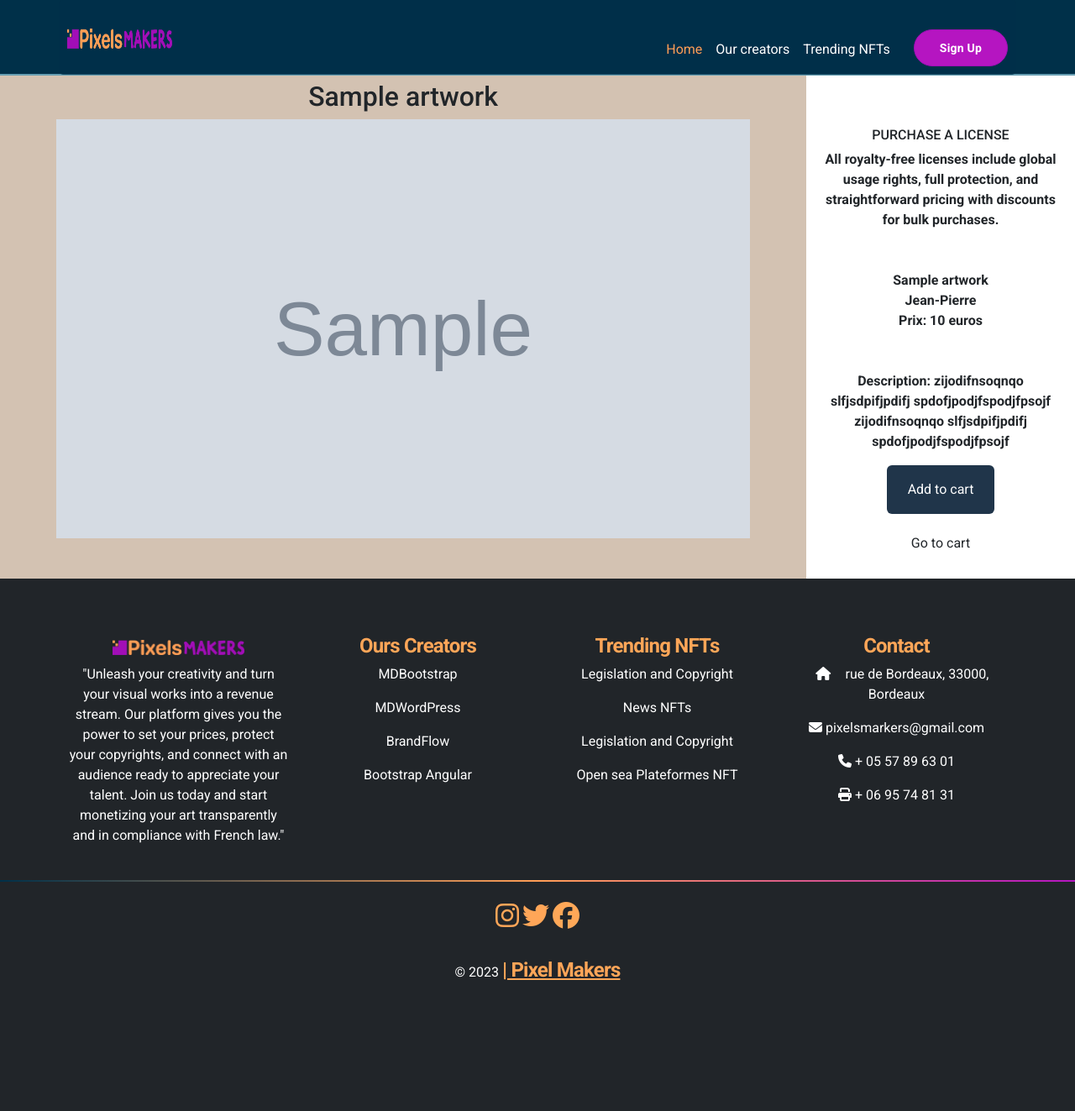
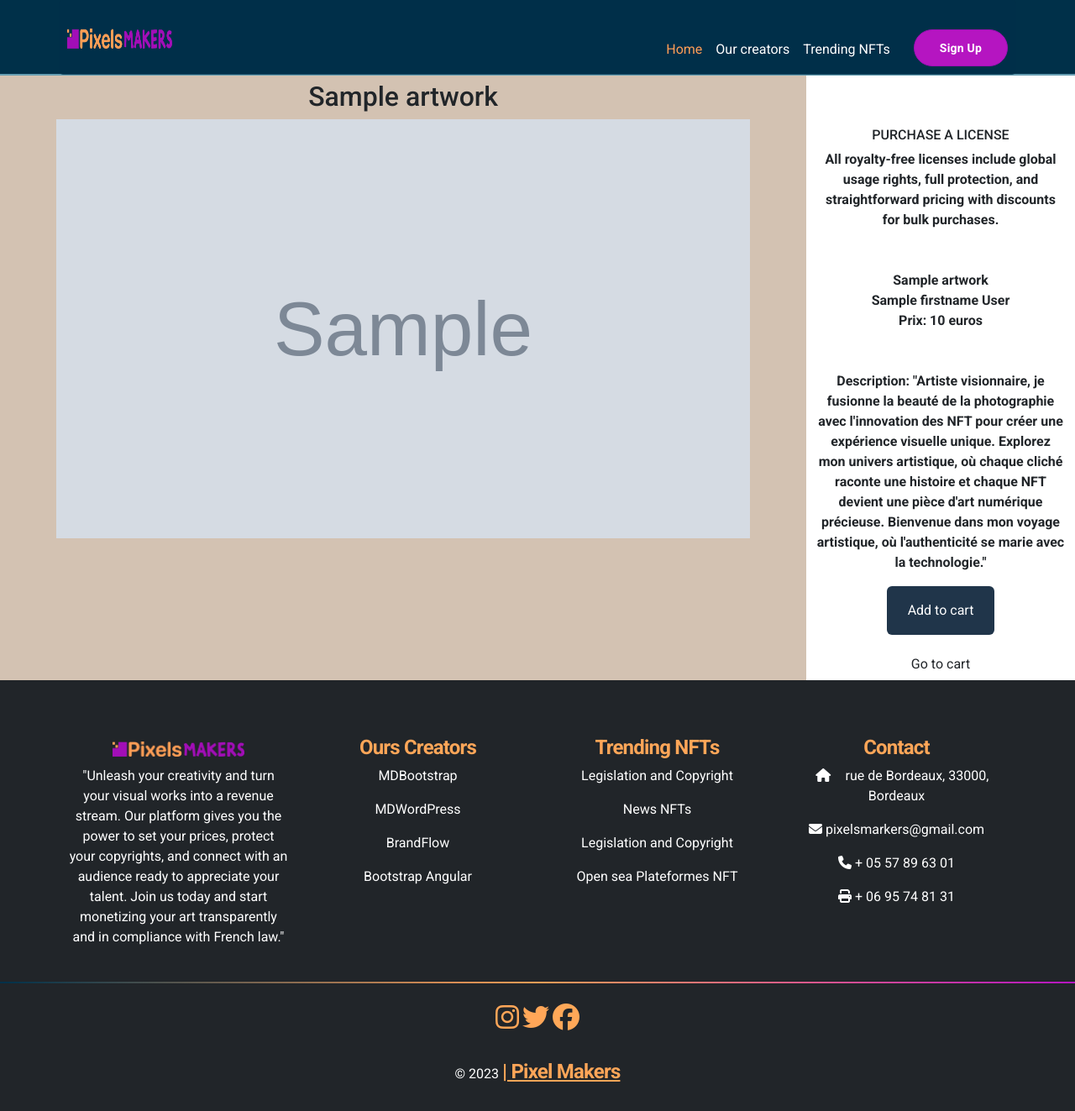
Before and after one commit to Tomasspit2/NFT-project, a Symfony app: template templates/artwork/show.html.twig in a window 1280 px wide. Shown: the whole page at 84% size. Before the commit the page ends 1167 px from the top, so only its background shows below. Run offline with Twig, Linux system fonts and the light colour scheme; the template is opened without the code that fills it: most values are stand-ins (such as "Sample title", 1, 10 or a date in 2020); grey boxes marked "Sample" are stand-in pictures; some libraries are stand-ins or nearby versions.

Commit message:
added the artist name

```diff
--- a/templates/artwork/show.html.twig
+++ b/templates/artwork/show.html.twig
@@ -25,11 +25,10 @@
             </div>
             <div class="cd-artist-section">
                 <div class="cd-artist-title" id="name">{{ artwork.name }}</div>
-                <div class="cd-artist">Jean-Pierre </div>
+                <div class="cd-artist">{{ artwork.UserArtwork.firstname }} {{ artwork.UserArtwork.lastname }} </div>
                 <div class="cd-artist-price mb-5"><span>Prix: </span>{{ artwork.price }}<span> euros</span></div>
             </div>
-            <div class="cd-art-descrition"><span>Description: </span>zijodifnsoqnqo slfjsdpifjpdifj
-                spdofjpodjfspodjfpsojf zijodifnsoqnqo slfjsdpifjpdifj spdofjpodjfspodjfpsojf</div>
+            <div class="cd-art-descrition"><span>Description: </span>"Artiste visionnaire, je fusionne la beauté de la photographie avec l'innovation des NFT pour créer une expérience visuelle unique. Explorez mon univers artistique, où chaque cliché raconte une histoire et chaque NFT devient une pièce d'art numérique précieuse. Bienvenue dans mon voyage artistique, où l'authenticité se marie avec la technologie."</div>
             <div class="text-center mt-3"> <!-- Added text-center class here -->
                 <button class="btn button-nfts">Add to cart</button>
             </div>
@@ -46,9 +45,6 @@
         window.name = "{{ artwork.name }}";
         window.price = "{{ artwork.price }}";
         window.image_url = "{{ artwork.image_url }}"
-
-
-
     </script>
 
 
```
